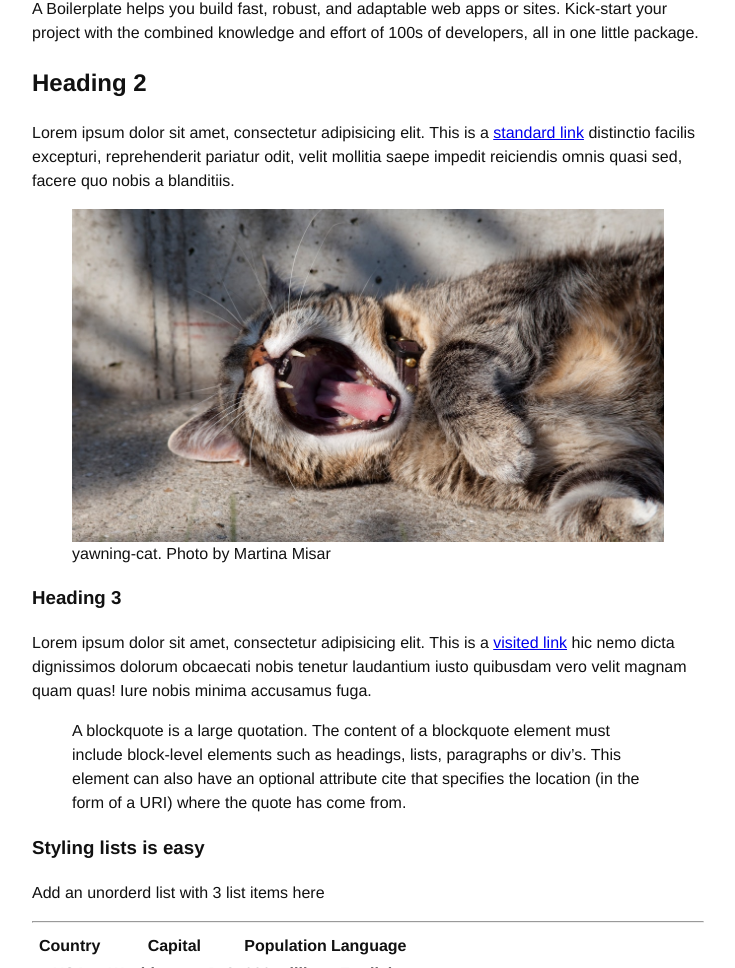
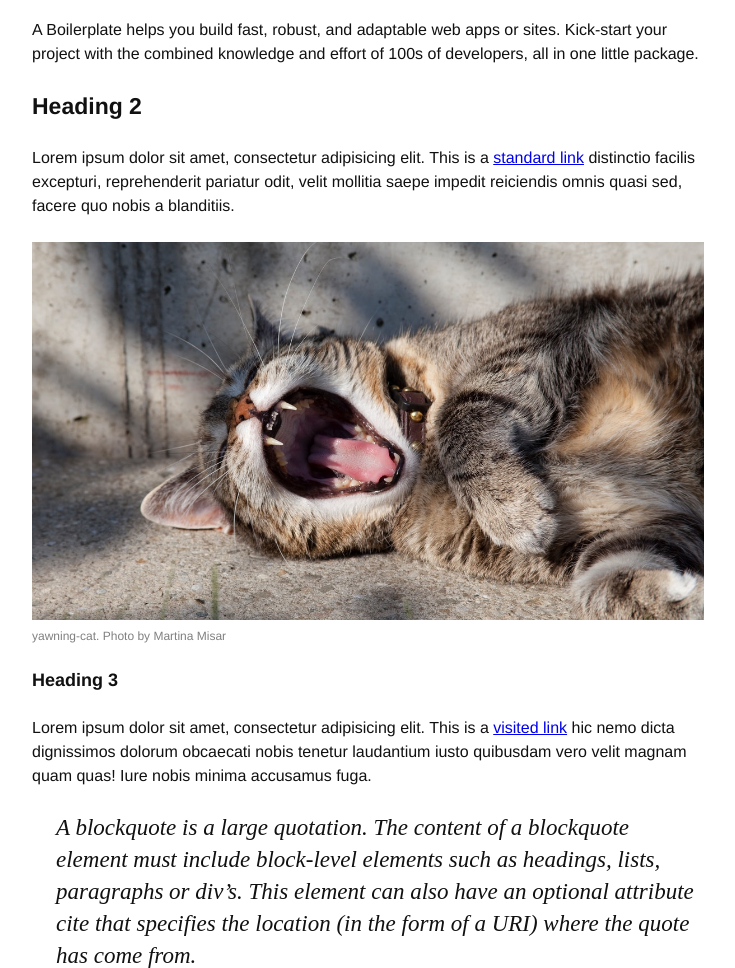
Before and after one commit to mct-ui/html5-boilerplate-JarneDel, a plain HTML site: page index.html in a window 1280 px wide. Shown: the part 94-1062 px from the top of the page, without its empty margins (272-1007 px from the left). Drawn offline with Linux system fonts and the light colour scheme.

Commit message:
updated screen.css for topography

```diff
--- a/css/screen.css
+++ b/css/screen.css
@@ -3,7 +3,7 @@ html {
   line-height: 1.5;
   font-family: "Helvetica Neue", Helvetica, sans-serif;
   color: #111;
-  padding: 24px, 24px, 0, 24px;
+  padding: 24px 24px 0 24px;
 }
 
 ::selection {
@@ -26,3 +26,95 @@ img {
   max-width: 100%;
   vertical-align: top;
 }
+
+/*
+    Elements: typography
+    ---
+    Default markup for typographic elements
+*/
+
+h1 {
+  font-family: "Times New Roman", serif;
+  font-size: 36px;
+  font-weight: normal;
+  line-height: 40px;
+  margin: 0 0 48 px;
+}
+
+h2 {
+  font-size: 23px;
+  line-height: 32px;
+  margin: 0 0 24px;
+}
+
+h3 {
+  font-size: 18px;
+  line-height: 24px;
+  margin: 0 0 24px;
+}
+
+h4,
+h5,
+h6 {
+  font-size: 16px;
+  line-height: 24px;
+  margin: 0 0 24px;
+}
+
+p,
+ol,
+ul,
+dl,
+table,
+address,
+figure {
+  margin: 0 0 24px;
+}
+
+ul,
+ol,
+blockquote {
+  padding-left: 24px;
+}
+
+li ul,
+li ol {
+  margin-bottom: 0;
+}
+
+blockquote {
+  font-style: italic;
+  font-size: 23px;
+  line-height: 32px;
+  margin: 0 0 24px;
+  font-family: "Times New Roman", serif;
+}
+blockquote * {
+  font-size: inherit;
+  line-height: inherit;
+}
+
+figcaption {
+  font-size: 12px;
+  line-height: 16px;
+  padding-top: 8px;
+  color: gray;
+}
+
+hr {
+  border: 0;
+  height: 1px;
+  background: lightgray;
+  margin: 0 0 24px;
+}
+
+/* a {
+}
+
+a:hover,
+a:focus {
+}
+
+a:visited,
+a:active {
+} */
--- a/index.html
+++ b/index.html
@@ -9,7 +9,7 @@
         <meta name="theme-color" content="#44c8f5"></meta>
         <link rel="icon" href="logo.svg">
         <link rel="apple-touch-icon" href="apple-touch-icon.svg">
-        <link rel="manifest" href="manifest.json">
+        <link rel="manifest" href="manifest.webmanifest">
         <link rel="stylesheet" href="css/normalize.css">
         <link rel="stylesheet" href="css/screen.css">
     </head>
```
Also changed, not shown: manifest.webmanifest (renamed from manifest.json).
